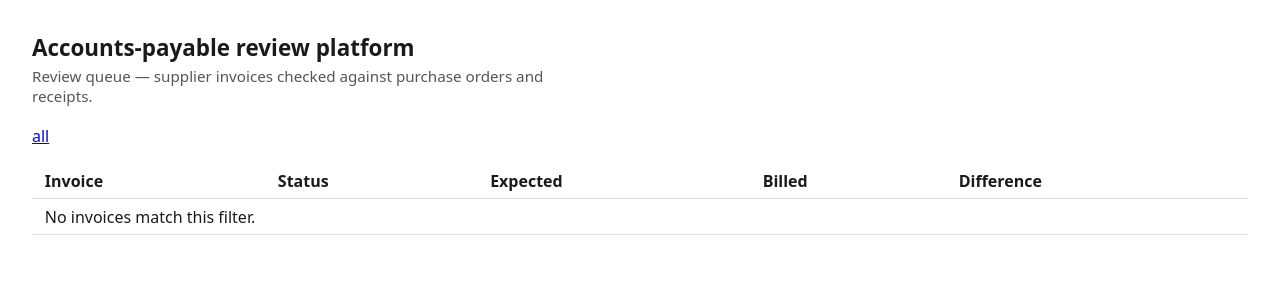
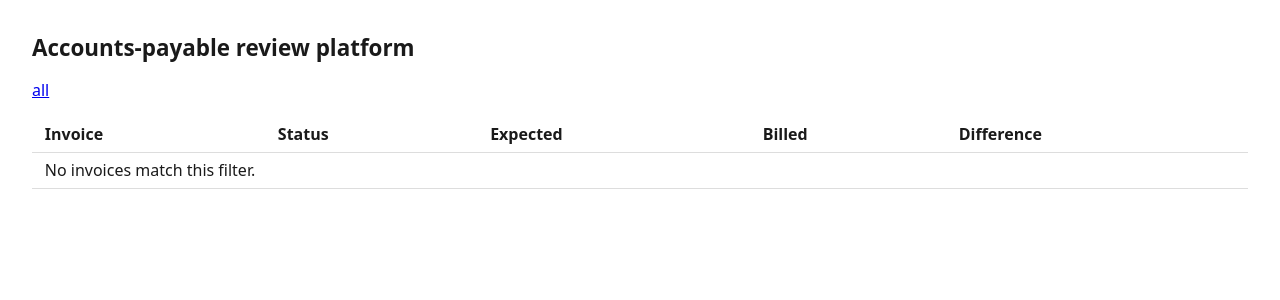
Before and after one commit to shterjovad/invoice-reconciliation, a FastAPI app: template src/invoice_reconciliation/web/templates/queue.html in a window 1280 px wide. Shown: the top 300 px of the page. Run offline with FastAPI, Linux system fonts and the light colour scheme; the template is opened without the code that fills it, so the values that code supplies are empty; parts of the project's set-up code (start-up, migrations or seed data) failed here and were passed over.

Commit message:
Drop the queue subtitle
The heading carries the page on its own. Removed the dead .subtitle CSS
rule with it, and restored the h1 margin that only existed to make room
for the line.

167 tests pass.

Co-Authored-By: Claude Opus 5 <noreply@anthropic.com>

```diff
--- a/src/invoice_reconciliation/web/static/style.css
+++ b/src/invoice_reconciliation/web/static/style.css
@@ -9,17 +9,6 @@ body {
 
 h1 {
     font-size: 1.4rem;
-    margin-bottom: 0.2rem;
-}
-
-/* Names the screen under the platform name, so the heading can say what
-   the product is without losing what the page shows. */
-.subtitle {
-    margin-top: 0;
-    margin-bottom: 1.2rem;
-    max-width: 60ch;
-    color: #555;
-    font-size: 0.95rem;
 }
 
 table {
--- a/src/invoice_reconciliation/web/templates/queue.html
+++ b/src/invoice_reconciliation/web/templates/queue.html
@@ -7,8 +7,6 @@
 </head>
 <body>
     <h1>Accounts-payable review platform</h1>
-    <p class="subtitle">Review queue — supplier invoices checked against
-    purchase orders and receipts.</p>
 
     <p class="filters">
         <a href="/invoices" class="{{ 'active' if selected_status is none else '' }}">all</a>
```
